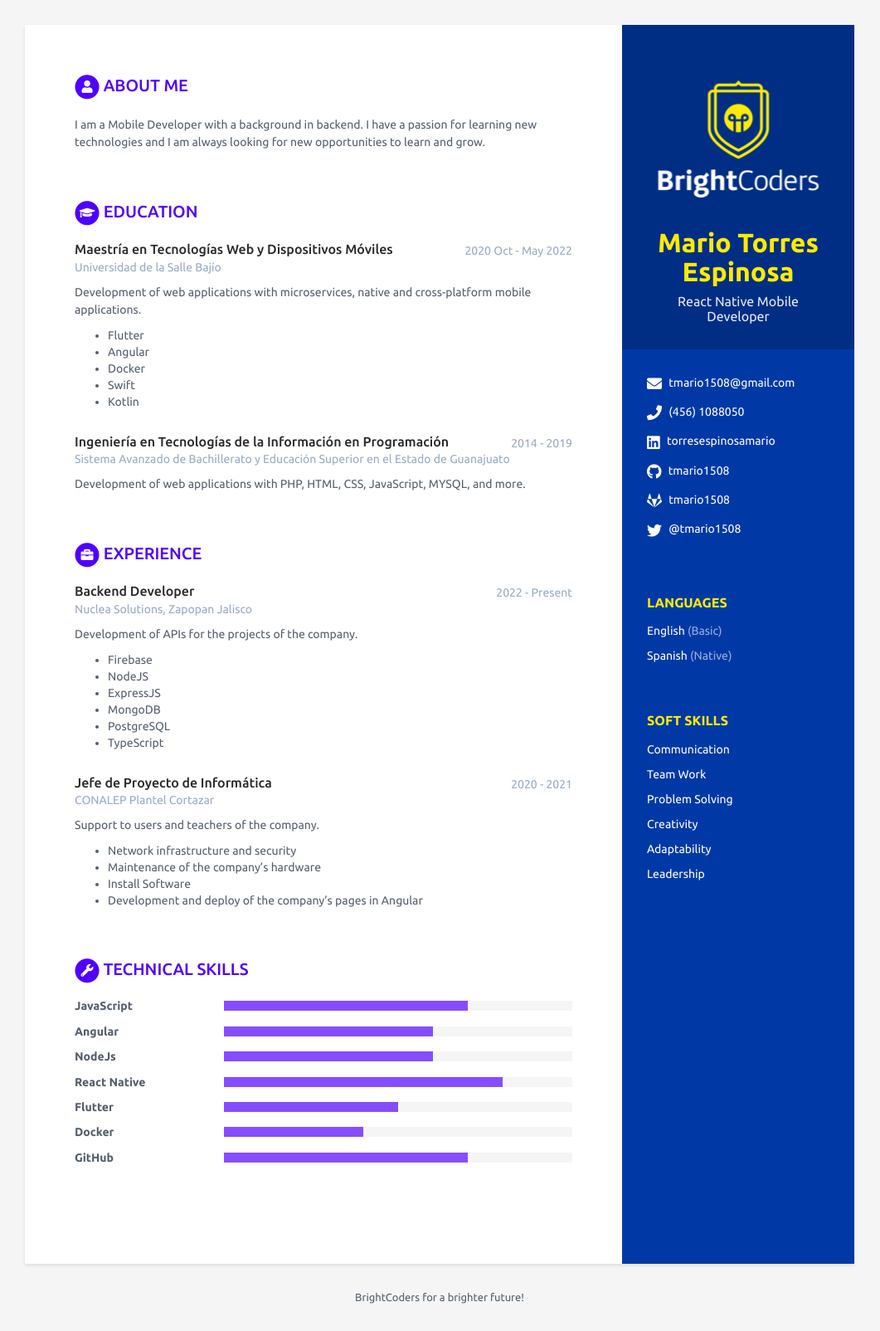
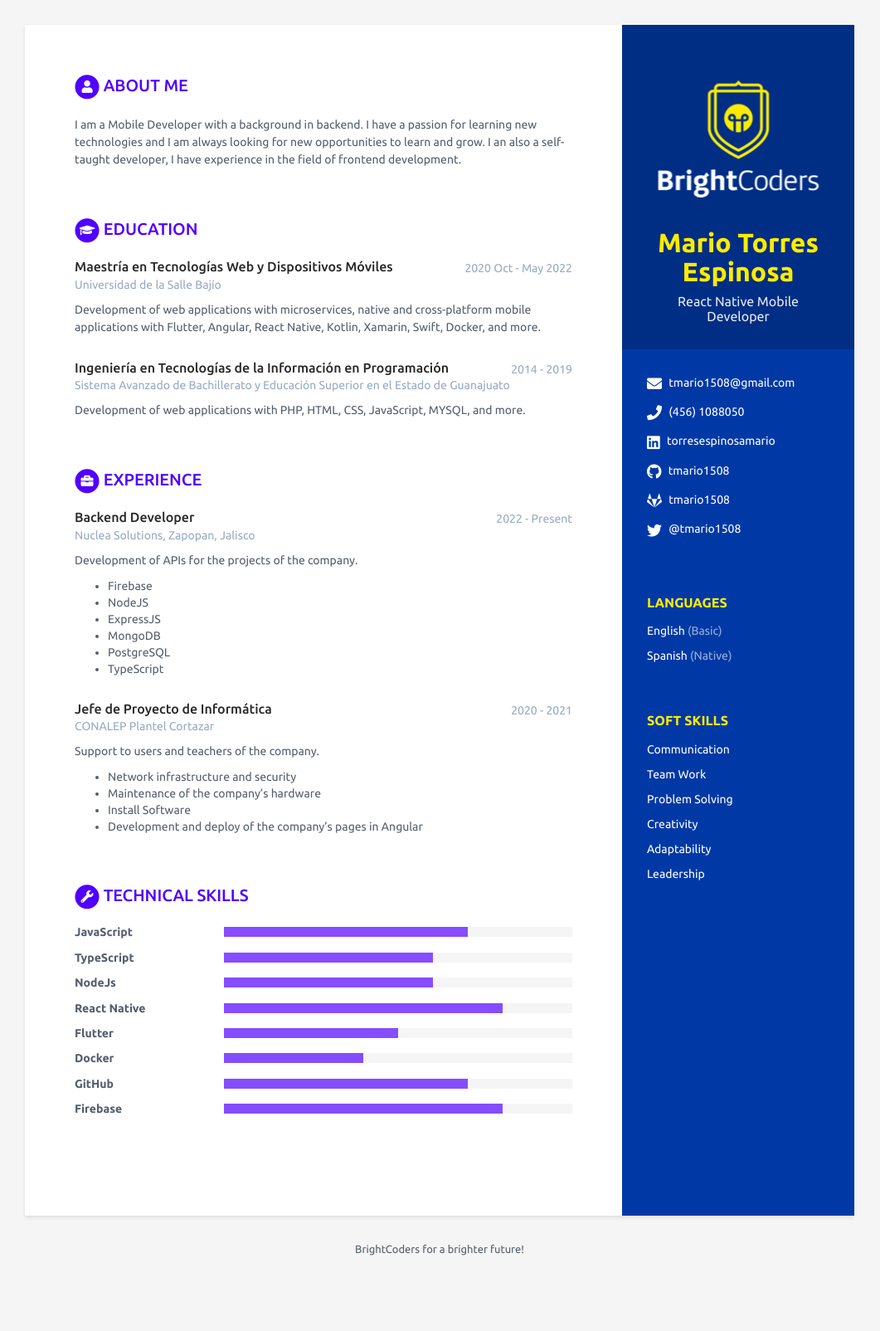
Before and after one commit to BC-MAY-21-RN/scorecard-tmario1508, a Jekyll site: the page built from index.html, in a window 1280 px wide. Shown: the whole page at 83% size, without its empty margins (110-1171 px from the left). Built offline with Jekyll 4.4.1, drawn with Linux system fonts in a browser that asks for light colours; after the commit the page ends 1545 px from its top, so only the background shows below that.

Commit message:
Update skills

```diff
--- a/_data/data.yml
+++ b/_data/data.yml
@@ -56,7 +56,7 @@ sidebar:
 career-profile:
   title: About Me # NO MODIFICAR
   summary: |
-    I am a Mobile Developer with a background in backend. I have a passion for learning new technologies and I am always looking for new opportunities to learn and grow.
+    I am a Mobile Developer with a background in backend. I have a passion for learning new technologies and I am always looking for new opportunities to learn and grow. I an also a self-taught developer, I have experience in the field of frontend development.
 
 # Registra aquí tus estudios. Agrega o elimina según sea necesario
 educationcomplete:
@@ -64,12 +64,7 @@ educationcomplete:
     university: Universidad de la Salle Bajío
     time: 2020 Oct - May 2022
     details: |
-      Development of web applications with microservices, native and cross-platform mobile applications.
-        - Flutter
-        - Angular
-        - Docker
-        - Swift
-        - Kotlin
+      Development of web applications with microservices, native and cross-platform mobile applications with Flutter, Angular, React Native, Kotlin, Xamarin, Swift, Docker, and more.
 
   - degree: Ingeniería en Tecnologías de la Información en Programación
     university: Sistema Avanzado de Bachillerato y Educación Superior en el Estado de Guanajuato
@@ -81,7 +76,7 @@ educationcomplete:
 experiences:
   - role: Backend Developer
     time: 2022 - Present
-    company: Nuclea Solutions, Zapopan Jalisco
+    company: Nuclea Solutions, Zapopan, Jalisco
     details: |
       Development of APIs for the projects of the company.
         - Firebase
@@ -114,7 +109,7 @@ skills:
     - name: JavaScript
       level: 70%
 
-    - name: Angular
+    - name: TypeScript
       level: 60%
 
     - name: NodeJs
@@ -132,6 +127,9 @@ skills:
     - name: GitHub
       level: 70%
 
+    - name: Firebase
+      level: 80%
+
 # NO MODIFICAR
 footer: >
   BrightCoders for a brighter future!
```
